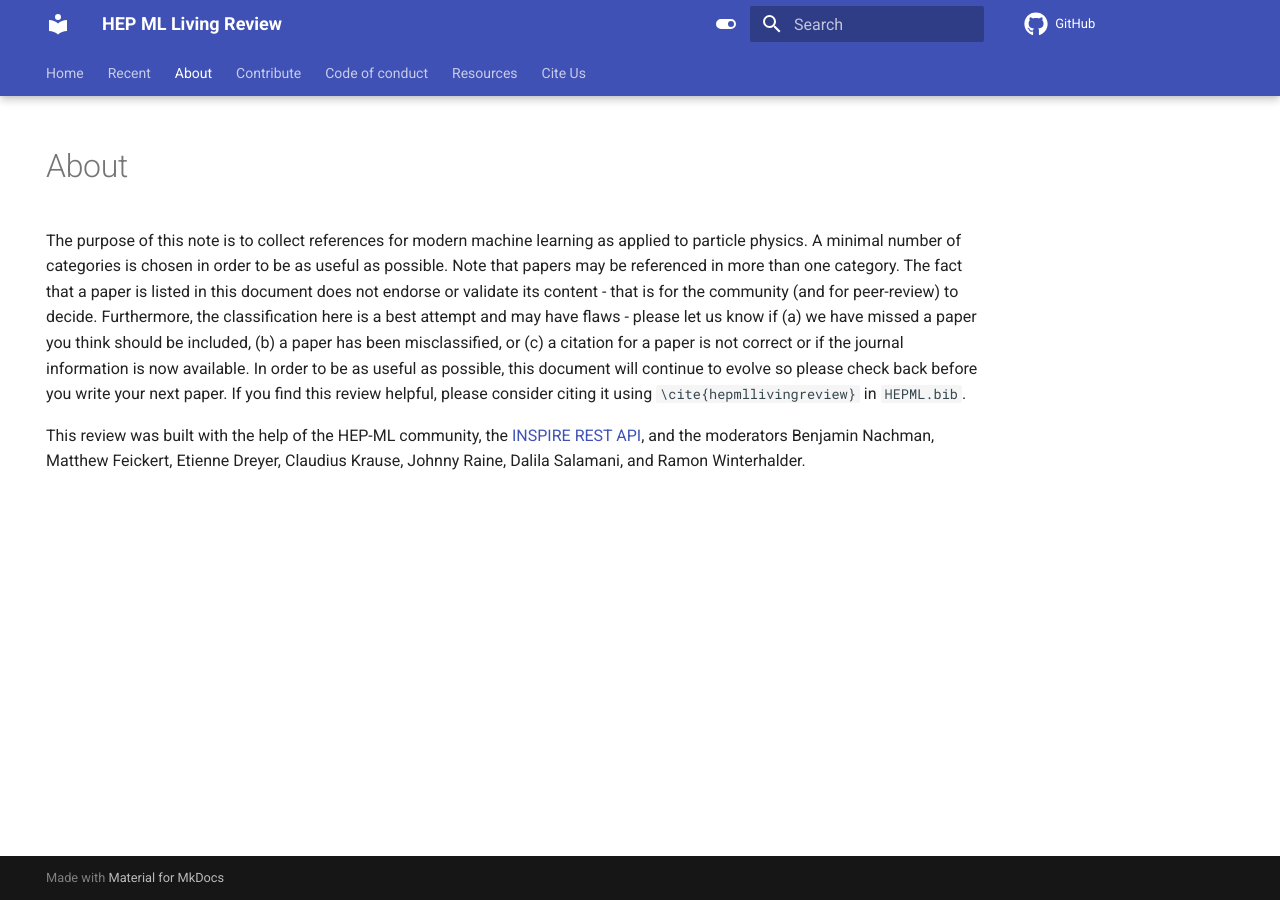
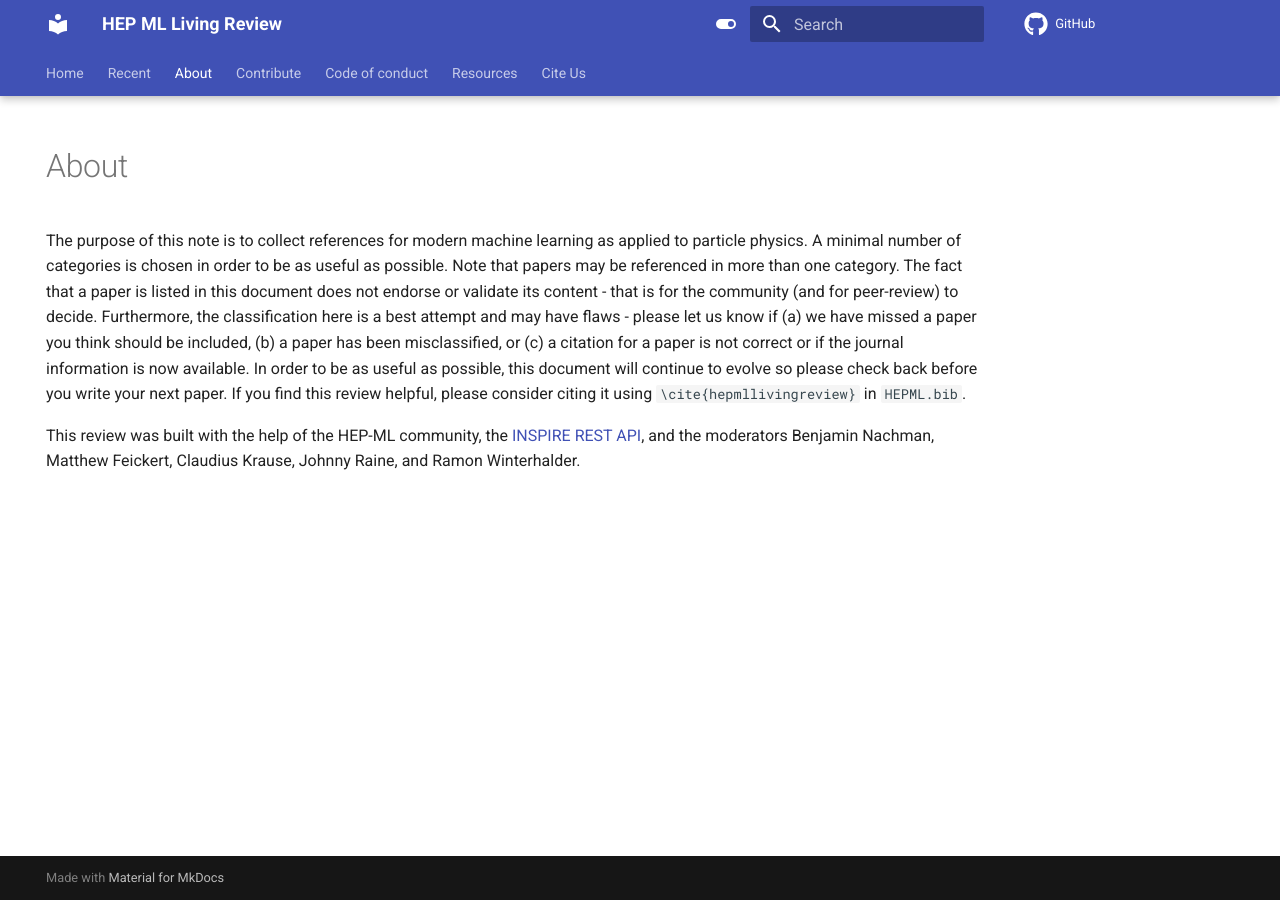
Before and after one commit to iml-wg/HEPML-LivingReview, an MkDocs documentation site: the page built from docs/about.md, in a window 1280 px wide. Built offline with MkDocs 1.6.1 and Material for MkDocs 9.7.7, drawn with Linux system fonts in a browser that asks for light colours; comment, search, counter and statistics services are not loaded.

````diff
--- a/docs/about.md
+++ b/docs/about.md
@@ -5,4 +5,4 @@ hide:
 
 The purpose of this note is to collect references for modern machine learning as applied to particle physics. A minimal number of categories is chosen in order to be as useful as possible. Note that papers may be referenced in more than one category. The fact that a paper is listed in this document does not endorse or validate its content - that is for the community (and for peer-review) to decide. Furthermore, the classification here is a best attempt and may have flaws - please let us know if (a) we have missed a paper you think should be included, (b) a paper has been misclassified, or (c) a citation for a paper is not correct or if the journal information is now available. In order to be as useful as possible, this document will continue to evolve so please check back before you write your next paper. If you find this review helpful, please consider citing it using ```\cite{hepmllivingreview}``` in `HEPML.bib`.
 
-This review was built with the help of the HEP-ML community, the [INSPIRE REST API](https://github.com/inspirehep/rest-api-doc), and the moderators Benjamin Nachman, Matthew Feickert, Etienne Dreyer, Claudius Krause, Johnny Raine, Dalila Salamani, and Ramon Winterhalder.
+This review was built with the help of the HEP-ML community, the [INSPIRE REST API](https://github.com/inspirehep/rest-api-doc), and the moderators Benjamin Nachman, Matthew Feickert, Claudius Krause, Johnny Raine, and Ramon Winterhalder.
--- a/make_md.py
+++ b/make_md.py
@@ -29,7 +29,7 @@ for file in myfile_readme,myfile_out:
 
 for file in myfile_readme,myfile_about:
     file.write(r"The purpose of this note is to collect references for modern machine learning as applied to particle physics. A minimal number of categories is chosen in order to be as useful as possible. Note that papers may be referenced in more than one category. The fact that a paper is listed in this document does not endorse or validate its content - that is for the community (and for peer-review) to decide. Furthermore, the classification here is a best attempt and may have flaws - please let us know if (a) we have missed a paper you think should be included, (b) a paper has been misclassified, or (c) a citation for a paper is not correct or if the journal information is now available. In order to be as useful as possible, this document will continue to evolve so please check back before you write your next paper. If you find this review helpful, please consider citing it using ```\cite{hepmllivingreview}``` in `HEPML.bib`.")
-    file.write("\n\nThis review was built with the help of the HEP-ML community, the [INSPIRE REST API](https://github.com/inspirehep/rest-api-doc), and the moderators Benjamin Nachman, Matthew Feickert, Etienne Dreyer, Claudius Krause, Johnny Raine, Dalila Salamani, and Ramon Winterhalder.\n\n")
+    file.write("\n\nThis review was built with the help of the HEP-ML community, the [INSPIRE REST API](https://github.com/inspirehep/rest-api-doc), and the moderators Benjamin Nachman, Matthew Feickert, Claudius Krause, Johnny Raine, and Ramon Winterhalder.\n\n")
 
 ###Add buttons
 myfile_out.write("""\n<a class="md-button" onClick="expandElements(true)">Expand all sections</a>\n<a class="md-button" onClick="expandElements(false)">Collapse all sections</a>\n""")
````
Also changed, not shown: README.md (+1 -1 lines).
